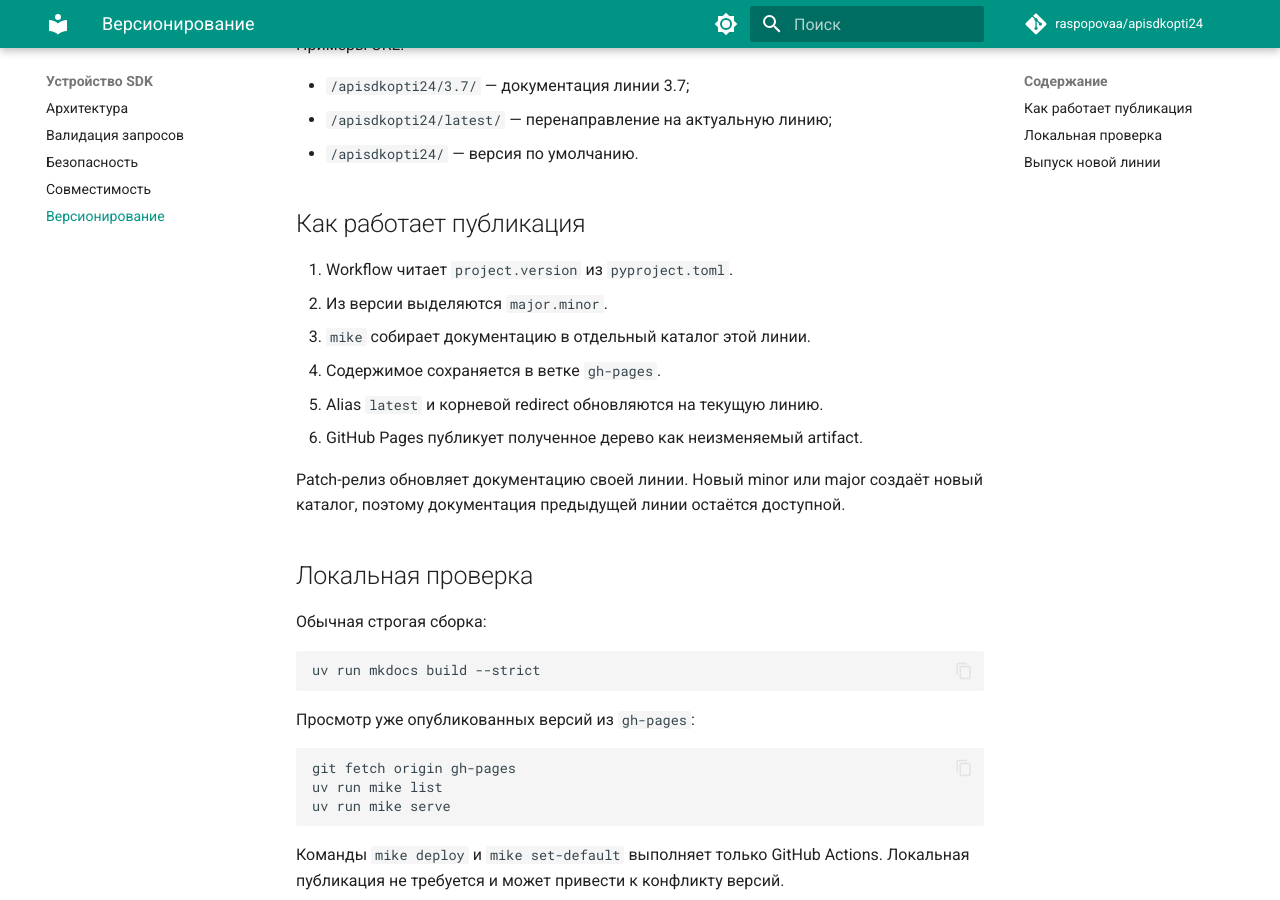
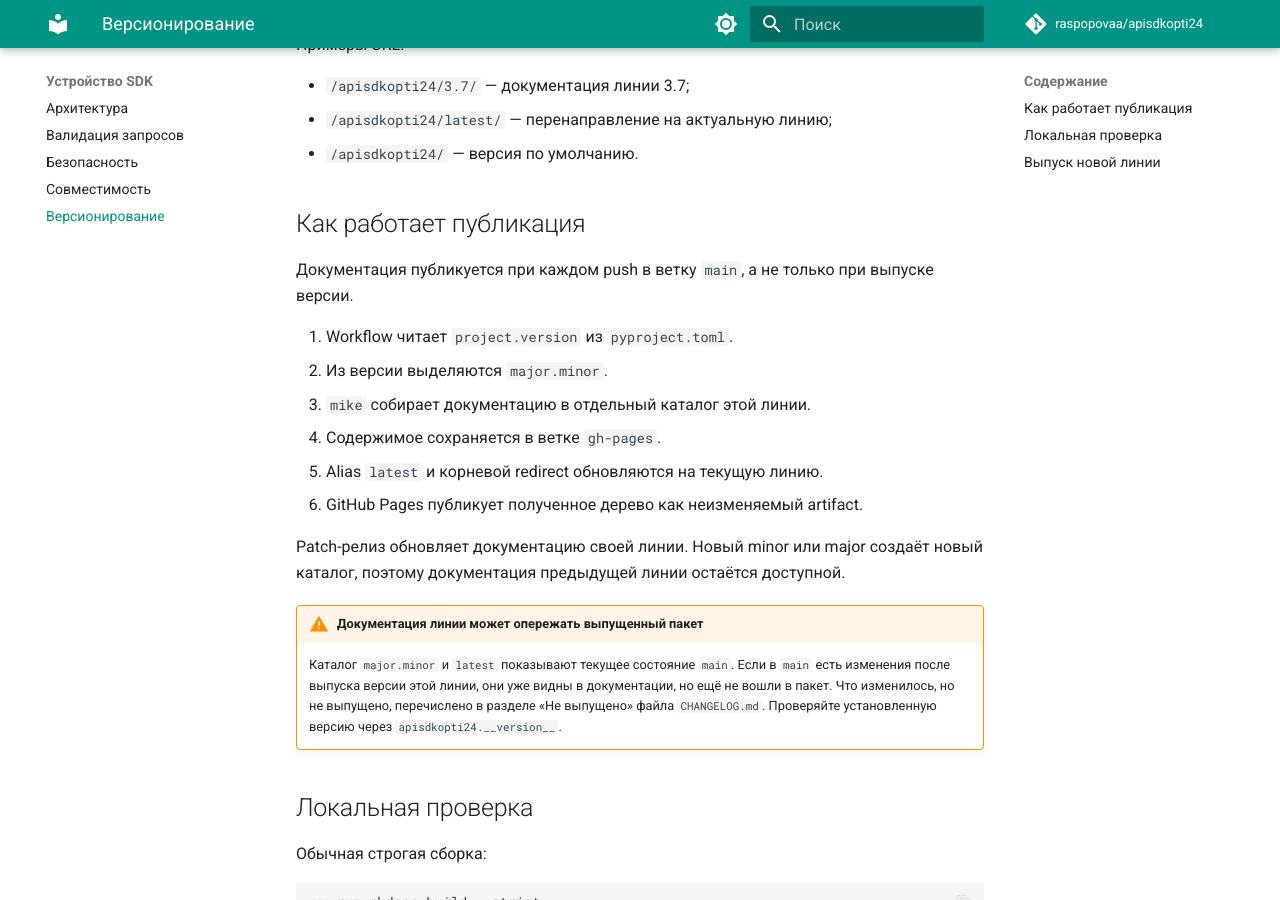
Before and after one commit to raspopovaa/apisdkopti24, an MkDocs documentation site: the page built from docs/versioning.md, in a window 1280 px wide and 900 px high, scrolled down 263 px. Built offline with MkDocs 1.6.1 and Material for MkDocs 9.7.7, drawn with Linux system fonts in a browser that asks for light colours; comment, search, counter and statistics services are not loaded; the version menu is left out.

Commit message:
ci: least-privilege tokens, smoke deps from wheel metadata, document docs publishing
- ci.yml and docs.yml declare permissions: contents: read.
- The TestPyPI smoke test installs runtime dependencies listed in the built
  wheel's Requires-Dist from PyPI instead of a hand-written copy.
- versioning.md explains that docs publish on every push to main and the
  major.minor line can be ahead of the released package.

Co-Authored-By: Claude Opus 5.5 <noreply@anthropic.com>

```diff
--- a/docs/versioning.md
+++ b/docs/versioning.md
@@ -15,6 +15,9 @@ description: Правила версионирования SDK apisdkopti24 и
 
 ## Как работает публикация
 
+Документация публикуется при каждом push в ветку `main`, а не только при выпуске
+версии.
+
 1. Workflow читает `project.version` из `pyproject.toml`.
 2. Из версии выделяются `major.minor`.
 3. `mike` собирает документацию в отдельный каталог этой линии.
@@ -24,6 +27,13 @@ description: Правила версионирования SDK apisdkopti24 и
 
 Patch-релиз обновляет документацию своей линии. Новый minor или major создаёт
 новый каталог, поэтому документация предыдущей линии остаётся доступной.
+
+!!! warning "Документация линии может опережать выпущенный пакет"
+    Каталог `major.minor` и `latest` показывают текущее состояние `main`. Если в
+    `main` есть изменения после выпуска версии этой линии, они уже видны в
+    документации, но ещё не вошли в пакет. Что изменилось, но не выпущено,
+    перечислено в разделе «Не выпущено» файла `CHANGELOG.md`. Проверяйте
+    установленную версию через `apisdkopti24.__version__`.
 
 ## Локальная проверка
 
```
Also changed, not shown: CHANGELOG.md (+4 -0 lines), 3 other files.
